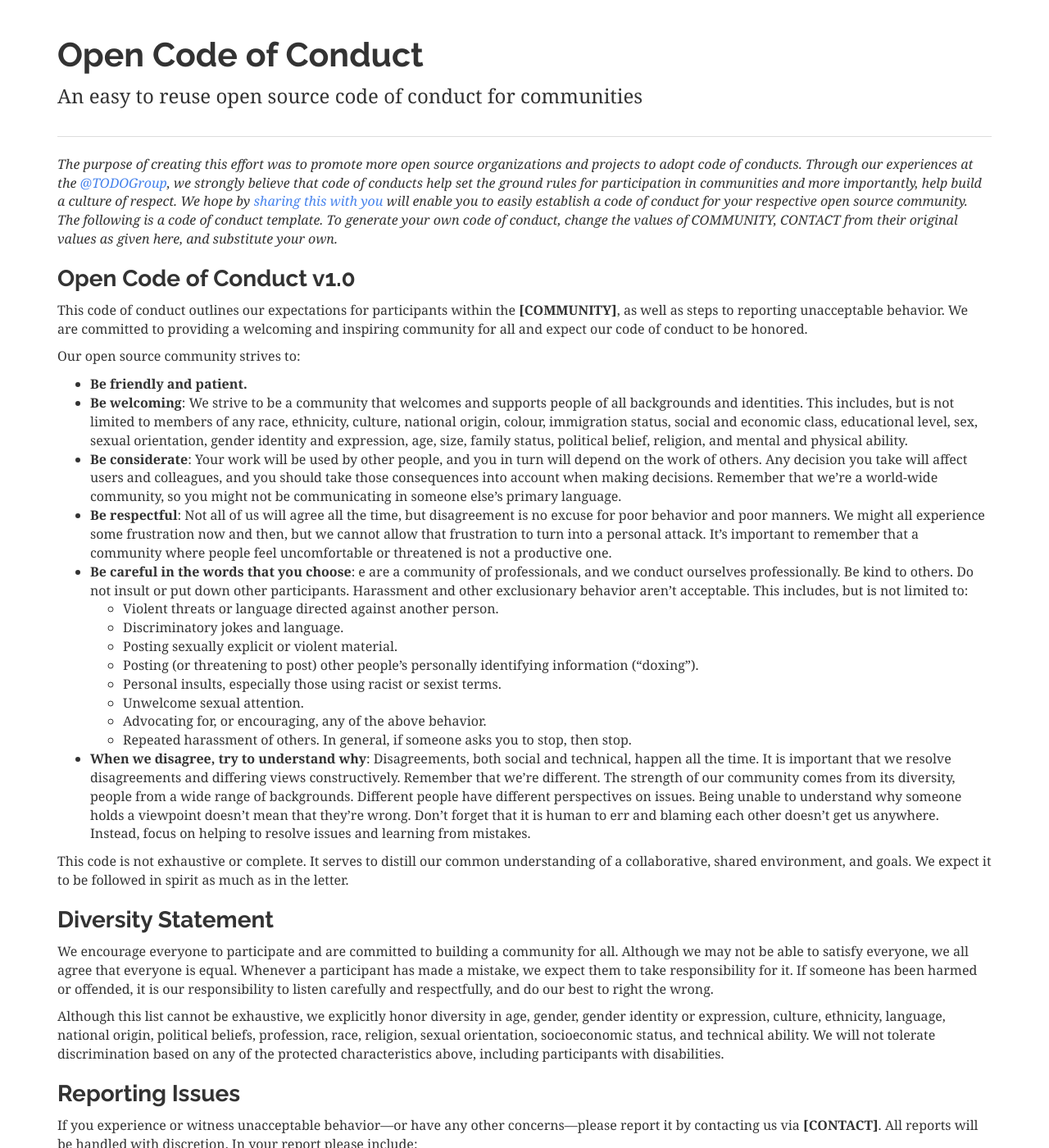
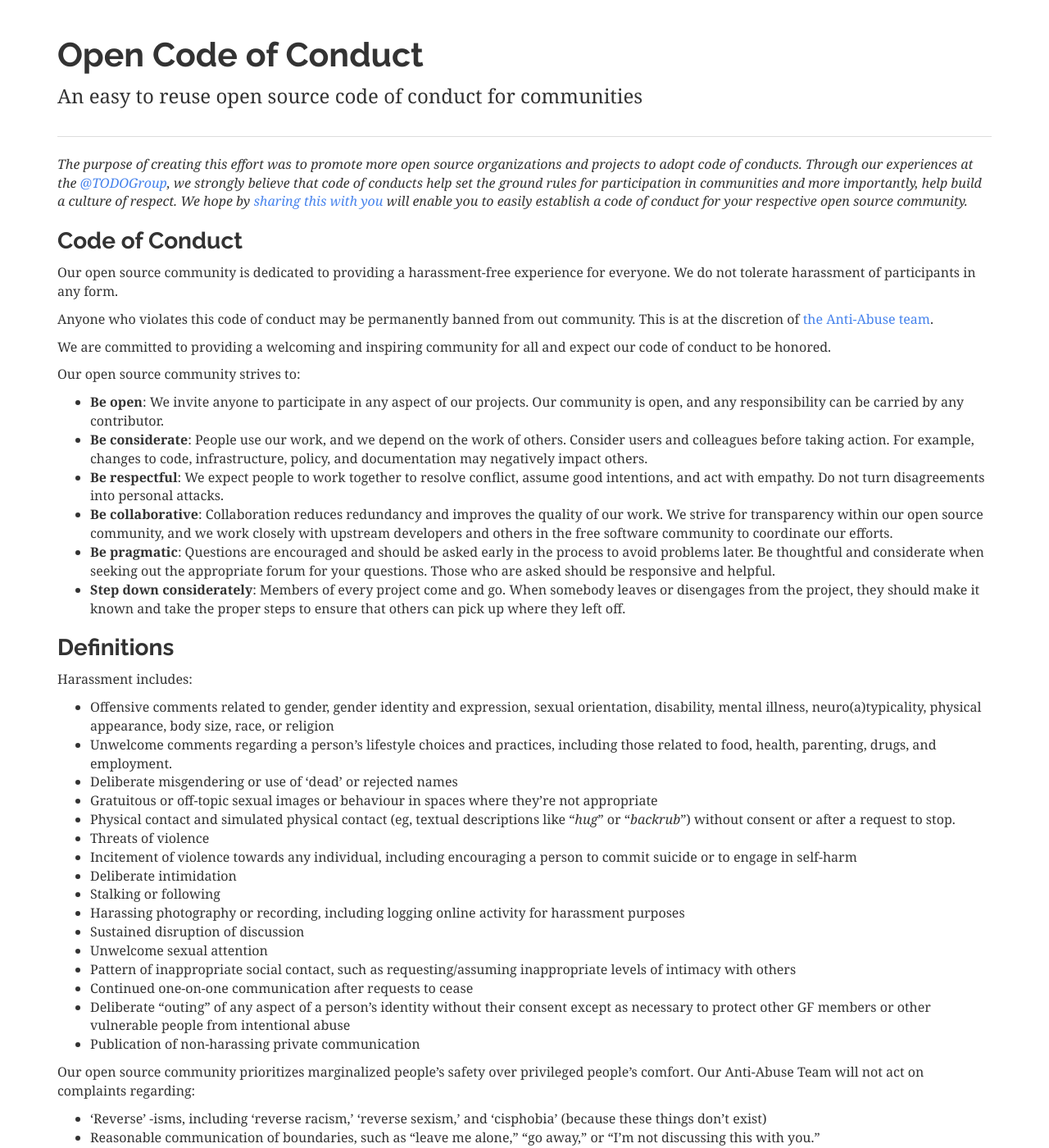
Before and after one commit to todogroup/opencodeofconduct, a Jekyll site: the page built from index.md, in a window 1280 px wide and 1400 px high. Shown: the whole window at 82% size. Built offline with Jekyll 4.4.1, drawn with Linux system fonts in a browser that asks for light colours; some of the changed text lies outside the part shown.

Commit message:
Be super specific

```diff
--- a/index.md
+++ b/index.md
@@ -2,47 +2,67 @@
 layout: default
 ---
 
-_The purpose of creating this effort was to promote more open source organizations and projects to adopt code of conducts. Through our experiences at the [@TODOGroup](https://twitter.com/todogroup), we strongly believe that code of conducts help set the ground rules for participation in communities and more importantly, help build a culture of respect. We hope by [sharing this with you](https://github.com/opencodeofconduct/opencodeofconduct.github.io) will enable you to easily establish a code of conduct for your respective open source community. The following is a code of conduct template. To generate your own code of conduct, change the values of COMMUNITY, CONTACT from their original values as given here, and substitute your own._
+_The purpose of creating this effort was to promote more open source organizations and projects to adopt code of conducts. Through our experiences at the [@TODOGroup](https://twitter.com/todogroup), we strongly believe that code of conducts help set the ground rules for participation in communities and more importantly, help build a culture of respect. We hope by [sharing this with you](https://github.com/opencodeofconduct/opencodeofconduct.github.io) will enable you to easily establish a code of conduct for your respective open source community._
 
-### Open Code of Conduct v1.0
 
-This code of conduct outlines our expectations for participants within the **[COMMUNITY]**, as well as steps to reporting unacceptable behavior. We are committed to providing a welcoming and inspiring community for all and expect our code of conduct to be honored.
+### Code of Conduct
+
+Our open source community is dedicated to providing a harassment-free experience for everyone. We do not tolerate harassment of participants in any form.
+
+Anyone who violates this code of conduct may be permanently banned from out community. This is at the discretion of [the Anti-Abuse team](/report-abuse.html).
+
+We are committed to providing a welcoming and inspiring community for all and expect our code of conduct to be honored.
 
 Our open source community strives to:
 
-* **Be friendly and patient.**
-* **Be welcoming**: We strive to be a community that welcomes and supports people of all backgrounds and identities. This includes, but is not limited to members of any race, ethnicity, culture, national origin, colour, immigration status, social and economic class, educational level, sex, sexual orientation, gender identity and expression, age, size, family status, political belief, religion, and mental and physical ability.
-* **Be considerate**: Your work will be used by other people, and you in turn will depend on the work of others. Any decision you take will affect users and colleagues, and you should take those consequences into account when making decisions. Remember that we're a world-wide community, so you might not be communicating in someone else's primary language.
-* **Be respectful**:  Not all of us will agree all the time, but disagreement is no excuse for poor behavior and poor manners. We might all experience some frustration now and then, but we cannot allow that frustration to turn into a personal attack. It’s important to remember that a community where people feel uncomfortable or threatened is not a productive one.
-* **Be careful in the words that you choose**: e are a community of professionals, and we conduct ourselves professionally. Be kind to others. Do not insult or put down other participants. Harassment and other exclusionary behavior aren't acceptable. This includes, but is not limited to:
-  * Violent threats or language directed against another person.
-  * Discriminatory jokes and language.
-  * Posting sexually explicit or violent material.
-  * Posting (or threatening to post) other people's personally identifying information ("doxing").
-  * Personal insults, especially those using racist or sexist terms.
-  * Unwelcome sexual attention.
-  * Advocating for, or encouraging, any of the above behavior.
-  * Repeated harassment of others. In general, if someone asks you to stop, then stop.
-* **When we disagree, try to understand why**: Disagreements, both social and technical, happen all the time. It is important that we resolve disagreements and differing views constructively. Remember that we’re different. The strength of our community comes from its diversity, people from a wide range of backgrounds. Different people have different perspectives on issues. Being unable to understand why someone holds a viewpoint doesn’t mean that they’re wrong. Don’t forget that it is human to err and blaming each other doesn’t get us anywhere. Instead, focus on helping to resolve issues and learning from mistakes.
+- **Be open**: We invite anyone to participate in any aspect of our projects. Our community is open, and any responsibility can be carried by any contributor.
+- **Be considerate**: People use our work, and we depend on the work of others. Consider users and colleagues before taking action. For example, changes to code, infrastructure, policy, and documentation may negatively impact others.
+- **Be respectful**: We expect people to work together to resolve conflict, assume good intentions, and act with empathy. Do not turn disagreements into personal attacks.
+- **Be collaborative**: Collaboration reduces redundancy and improves the quality of our work. We
+strive for transparency within our open source community, and we work closely with upstream developers and others in the free software community to coordinate our efforts.
+- **Be pragmatic**: Questions are encouraged and should be asked early in the process to avoid problems later. Be thoughtful and considerate when seeking out the appropriate forum for your questions. Those who are asked should be responsive and helpful.
+- **Step down considerately**: Members of every project come and go. When somebody leaves or disengages from the project, they
+should make it known and take the proper steps to ensure that others can pick up where they left off.
 
-This code is not exhaustive or complete. It serves to distill our common understanding of a collaborative, shared environment, and goals. We expect it to be followed in spirit as much as in the letter.
+### Definitions
 
-### Diversity Statement
+Harassment includes:
 
-We encourage everyone to participate and are committed to building a community for all. Although we may not be able to satisfy everyone, we all agree that everyone is equal. Whenever a participant has made a mistake, we expect them to take responsibility for it. If someone has been harmed or offended, it is our responsibility to listen carefully and respectfully, and do our best to right the wrong.
+- Offensive comments related to gender, gender identity and expression, sexual orientation, disability, mental illness, neuro(a)typicality, physical appearance, body size, race, or religion
+- Unwelcome comments regarding a person’s lifestyle choices and practices, including those related to food, health, parenting, drugs, and employment.
+- Deliberate misgendering or use of ‘dead’ or rejected names
+- Gratuitous or off-topic sexual images or behaviour  in spaces where they’re not appropriate
+- Physical contact and simulated physical contact (eg, textual descriptions like “*hug*” or “*backrub*”) without consent or after a request to stop.
+- Threats of violence
+- Incitement of violence towards any individual, including encouraging a person to commit suicide or to engage in self-harm
+- Deliberate intimidation
+- Stalking or following
+- Harassing photography or recording, including logging online activity for harassment purposes
+- Sustained disruption of discussion
+- Unwelcome sexual attention
+- Pattern of inappropriate social contact, such as requesting/assuming inappropriate levels of intimacy with others
+- Continued one-on-one communication after requests to cease
+- Deliberate “outing” of any aspect of a person’s identity without their consent except as necessary to protect other GF members or other vulnerable people from intentional abuse
+- Publication of non-harassing private communication
 
-Although this list cannot be exhaustive, we explicitly honor diversity in age, gender, gender identity or expression, culture, ethnicity, language, national origin, political beliefs, profession, race, religion, sexual orientation, socioeconomic status, and technical ability. We will not tolerate discrimination based on any of the protected
-characteristics above, including participants with disabilities.
+Our open source community prioritizes marginalized people’s safety over privileged people’s comfort. Our Anti-Abuse Team will not act on complaints regarding:
+
+- ‘Reverse’ -isms, including ‘reverse racism,’ ‘reverse sexism,’ and ‘cisphobia’ (because these things don’t exist)
+- Reasonable communication of boundaries, such as “leave me alone,” “go away,” or “I’m not discussing this with you.”
+- Refusal to explain or debate social justice concepts
+- Communicating in a ‘tone’ you don’t find congenial
+- Criticizing racist, sexist, cissexist, or otherwise oppressive behavior or assumptions
 
 ### Reporting Issues
 
-If you experience or witness unacceptable behavior—or have any other concerns—please report it by contacting us via **[CONTACT]**. All reports will be handled with discretion. In your report please include:
+If you experience or witness unacceptable behavior—or have any other concerns—please report it by emailing our Anti-Abuse team **[an email address]**. All reports will be handled with discretion. In your report please include:
 
 - Your contact information.
 - Names (real, nicknames, or pseudonyms) of any individuals involved. If there are additional witnesses, please
 include them as well. Your account of what occurred, and if you believe the incident is ongoing. If there is a publicly available record (e.g. a mailing list archive or a public IRC logger), please include a link.
 - Any additional information that may be helpful.
 
-After filing a report, a representative will contact you personally. The representative will then review the incident, follow up with any additional questions, and make a decision as to how to respond.
+After filing a report, a representative will contact you personally.  If the person who is harassing you is on the team, they will recuse themselves from handling your incident. A representative will then review the incident, follow up with any additional questions, and make a decision as to how to respond.
 
-Anyone asked to stop unacceptable behavior is expected to comply immediately. If an individual engages in unacceptable behavior, the representative may take any action they deem appropriate, up to and including a permanent ban from our community without warning.
+## Consequences
+Participants asked to stop any harassing behavior are expected to comply immediately. If an individual engages in unacceptable behavior, the representative may take any action they deem appropriate, up to and including a permanent ban from our community without warning.
```
